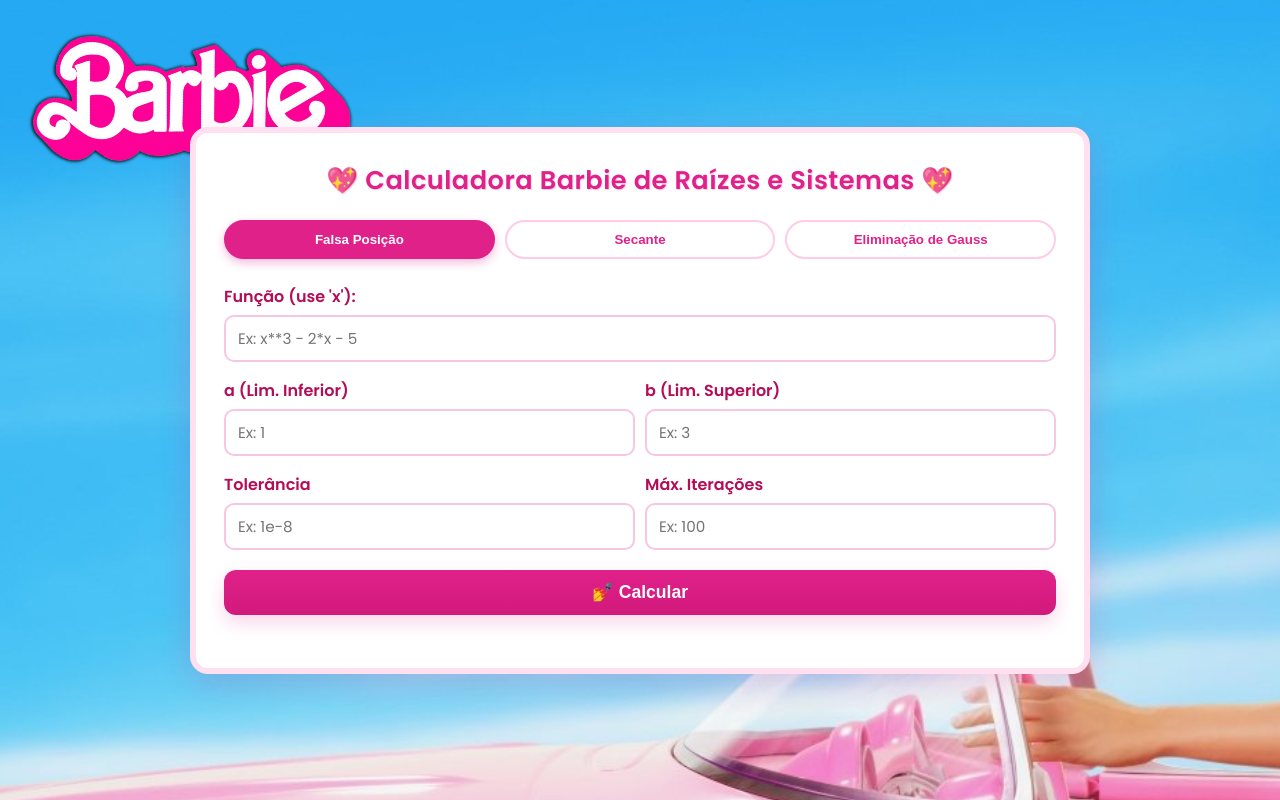
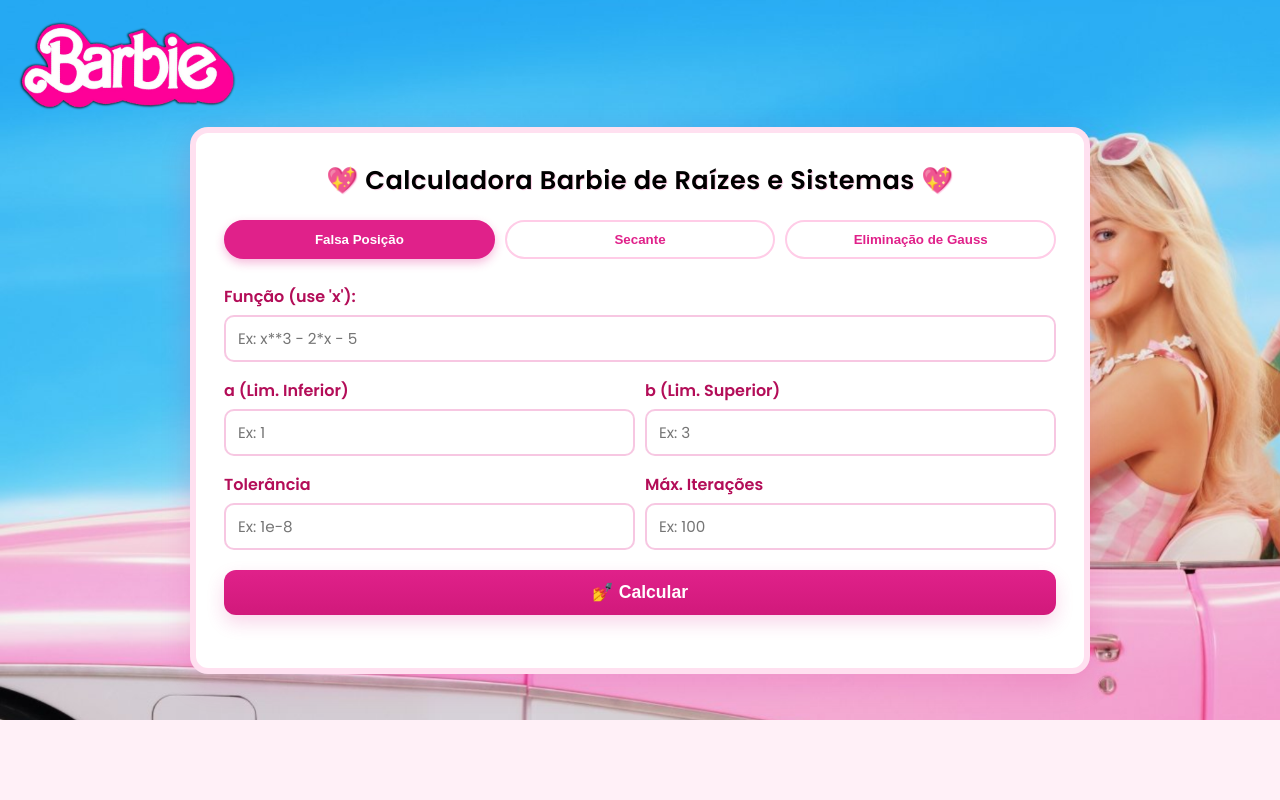
Before and after one commit to fabriciobrito01/calculadora-barbie, a Flask app: page / in a window 1280 px wide. Run offline with Flask 3, Linux system fonts and the light colour scheme.

Commit message:
Update media-query

```diff
--- a/static/css/style.css
+++ b/static/css/style.css
@@ -12,11 +12,38 @@
   min-height:100vh;
   font-family: 'Poppins', sans-serif;
   background-image: url('/static/css/assets/fundo-barbie.png');
-  color: var(--barbie-pink);
   display:flex;
   align-items:center;
   justify-content:center;
   padding: 20px;
+}
+
+
+@media (max-width: 1366px) {
+  body {
+    background-size: contain;
+    background-position: center top;
+    background-repeat: no-repeat;
+    background-color: #fff0f7; /* cor de fundo caso sobre espaço */
+  }
+}
+
+/* Ajustes finos do background para telas grandes (ex.: 1920x1080) */
+@media (min-width: 1440px) and (max-width: 1920px) {
+  body {
+    /* diminui a largura da imagem para caber melhor em notebooks/monitores 1920 */
+    background-size: 1400px auto;
+    background-position: center top;
+    background-repeat: no-repeat;
+  }
+}
+
+/* comportamento para telas maiores que 1920 — evita esticar demais */
+@media (min-width: 1921px) {
+  body {
+    background-size: 1600px auto; /* ajuste opcional para ultrawide/4K */
+    background-position: center top;
+  }
 }
 
 .container{
```
